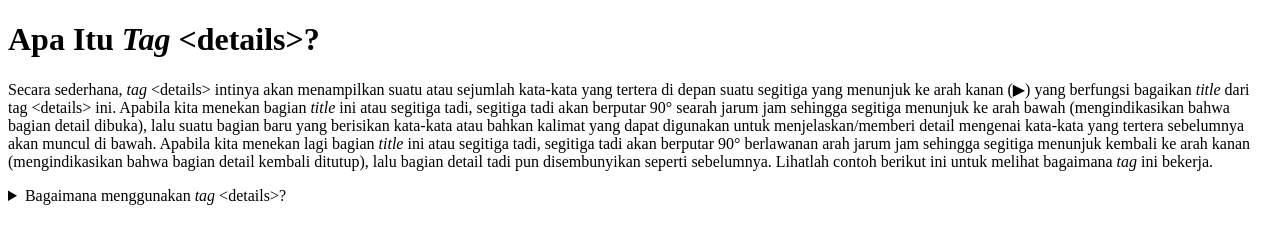
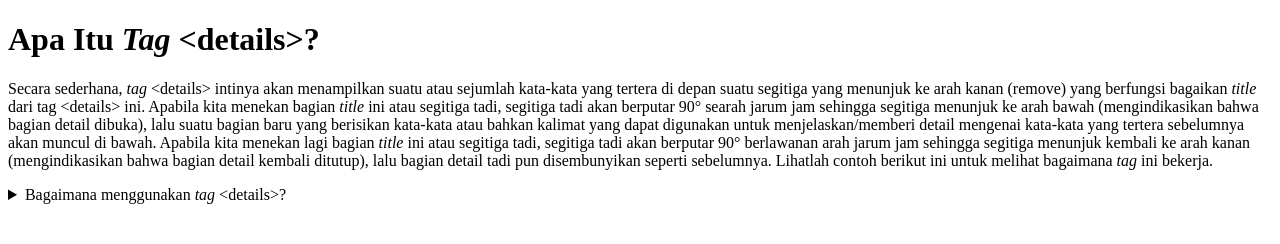
Before and after one commit to abe-pratomo/abe-pratomo.github.io, a plain HTML site: page index.html in a window 1280 px wide. Drawn offline with Linux system fonts and the light colour scheme.

Commit message:
Update index.html

```diff
--- a/index.html
+++ b/index.html
@@ -6,7 +6,7 @@
   <body>
     <main>
       <h1>Apa Itu <em>Tag</em> &lt;details&gt;?</h1>
-      <p>Secara sederhana, <em>tag</em> &lt;details&gt; intinya akan menampilkan suatu atau sejumlah kata-kata yang tertera di depan suatu segitiga yang menunjuk ke arah kanan (▶) yang berfungsi bagaikan <em>title</em> dari tag &lt;details&gt; ini. Apabila kita menekan bagian <em>title</em> ini atau segitiga tadi, segitiga tadi akan berputar 90° searah jarum jam sehingga segitiga menunjuk ke arah bawah (mengindikasikan bahwa bagian detail dibuka), lalu suatu bagian baru yang berisikan kata-kata atau bahkan kalimat yang dapat digunakan untuk menjelaskan/memberi detail mengenai kata-kata yang tertera sebelumnya akan muncul di bawah. Apabila kita menekan lagi bagian <em>title</em> ini atau segitiga tadi, segitiga tadi akan berputar 90° berlawanan arah jarum jam sehingga segitiga menunjuk kembali ke arah kanan (mengindikasikan bahwa bagian detail kembali ditutup), lalu bagian detail tadi pun disembunyikan seperti sebelumnya.
+      <p>Secara sederhana, <em>tag</em> &lt;details&gt; intinya akan menampilkan suatu atau sejumlah kata-kata yang tertera di depan suatu segitiga yang menunjuk ke arah kanan (remove) yang berfungsi bagaikan <em>title</em> dari tag &lt;details&gt; ini. Apabila kita menekan bagian <em>title</em> ini atau segitiga tadi, segitiga tadi akan berputar 90° searah jarum jam sehingga segitiga menunjuk ke arah bawah (mengindikasikan bahwa bagian detail dibuka), lalu suatu bagian baru yang berisikan kata-kata atau bahkan kalimat yang dapat digunakan untuk menjelaskan/memberi detail mengenai kata-kata yang tertera sebelumnya akan muncul di bawah. Apabila kita menekan lagi bagian <em>title</em> ini atau segitiga tadi, segitiga tadi akan berputar 90° berlawanan arah jarum jam sehingga segitiga menunjuk kembali ke arah kanan (mengindikasikan bahwa bagian detail kembali ditutup), lalu bagian detail tadi pun disembunyikan seperti sebelumnya.
         Lihatlah contoh berikut ini untuk melihat bagaimana <em>tag</em> ini bekerja.
 
       </p>
```
